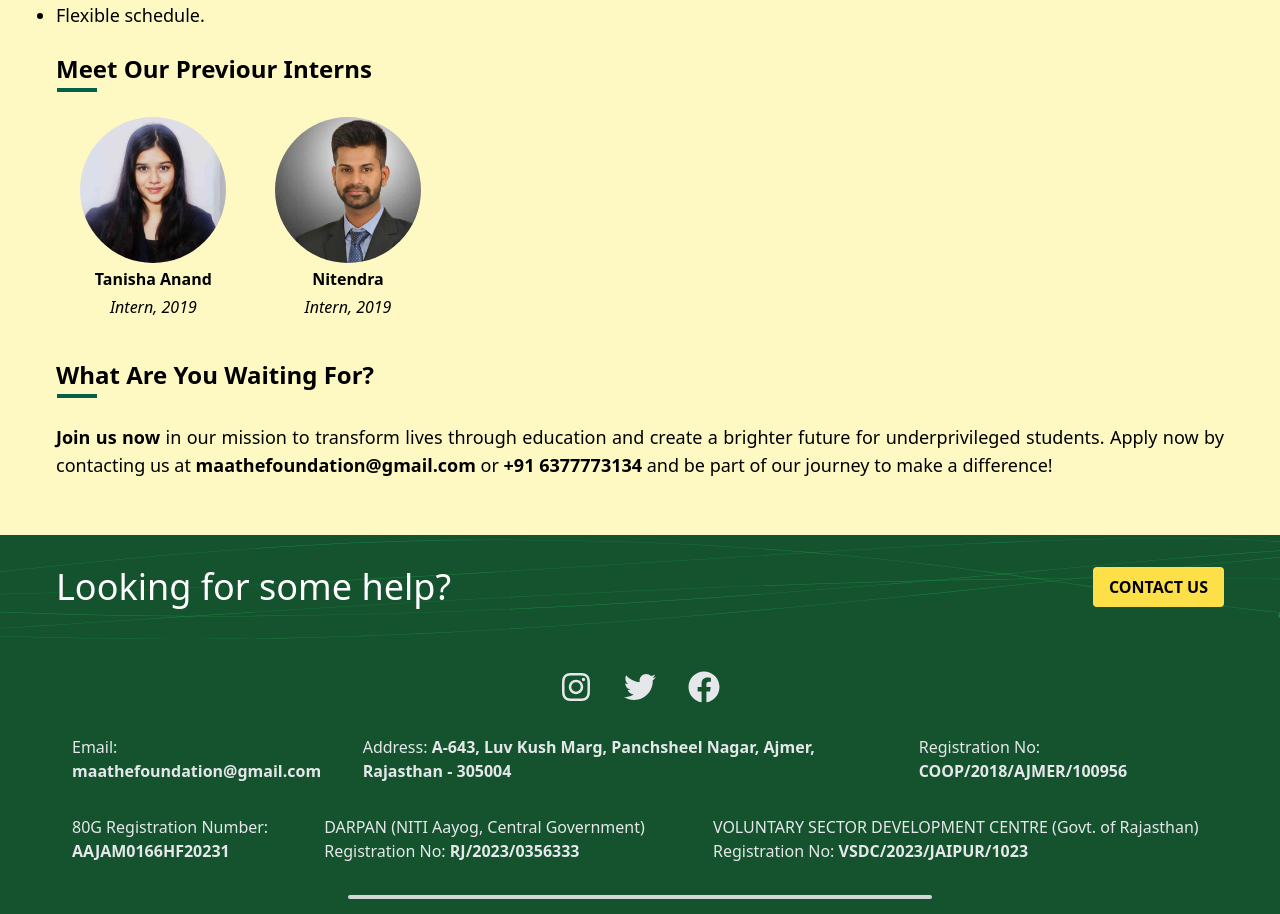
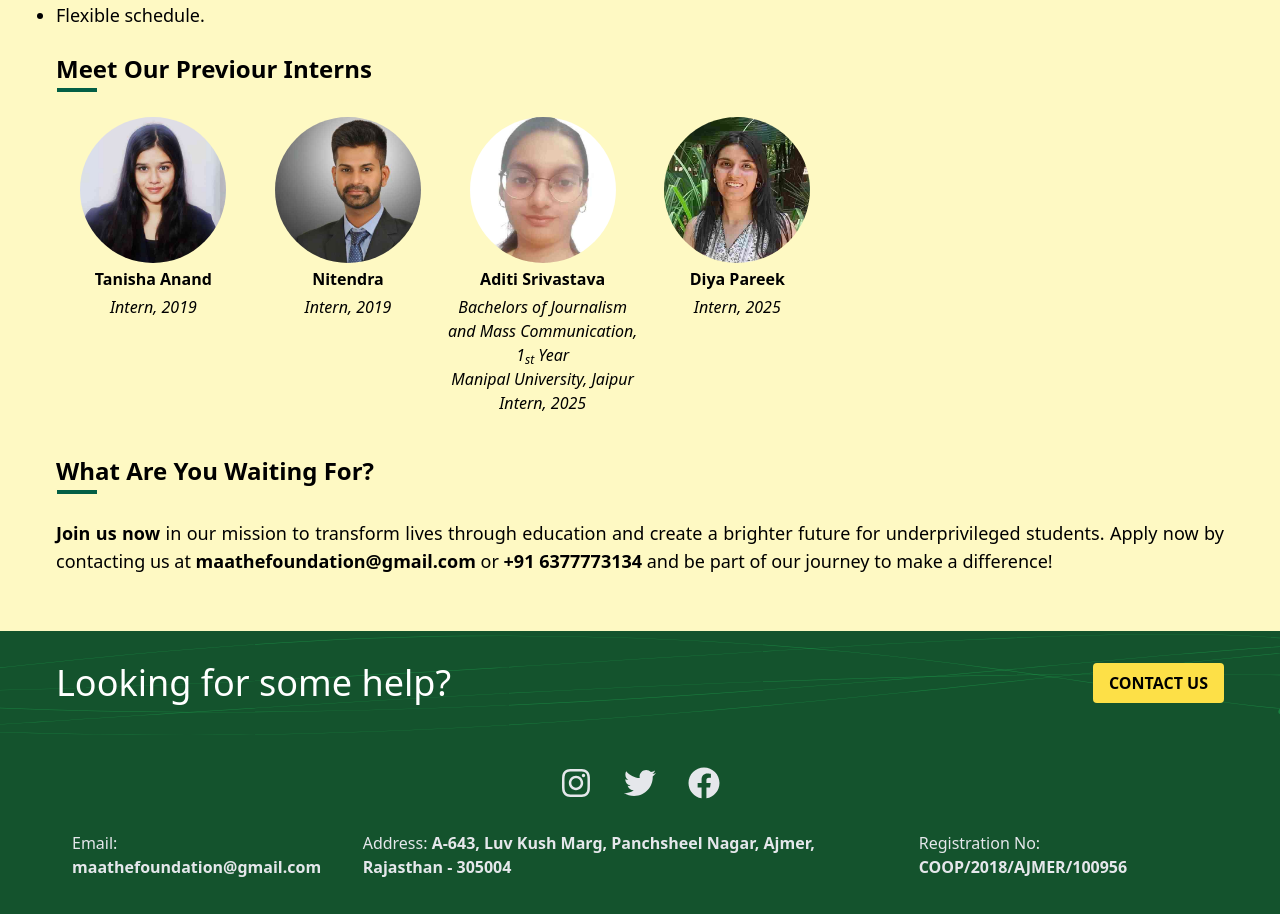
Before and after one commit to noobyogi0010/maa-the-foundation-org, a React (Create React App) app: page /internship in a window 1280 px wide. Shown: the part 1147-2061 px from the top of the page. Built offline with nearby package versions, Linux system fonts and the light colour scheme.

Commit message:
add new interns

```diff
--- a/src/containers/internship/internship.tsx
+++ b/src/containers/internship/internship.tsx
@@ -2,6 +2,8 @@ import React from 'react';
 import SectionHeading from '../../components/sectionHeading/sectionHeading';
 import intern1 from '../../assets/interns/intern1.jpg';
 import intern2 from '../../assets/interns/intern2.jpg';
+import intern3 from '../../assets/interns/intern3.jpg';
+import intern4 from '../../assets/interns/intern4.jpg';
 
 const InternshipContent = () => {
   const sectionTitle = "Join Our Mission";
@@ -65,6 +67,26 @@ const InternshipContent = () => {
           <h4 className="text-center py-1 font-bold">Nitendra</h4>
           <p className="text-center italic">Intern, 2019</p>
         </div>
+        <div className="flex flex-col mb-8 lg:mb-4 lg:w-1/6 items-center">
+          <img
+            src={intern3}
+            alt="Inter"
+            className="rounded-full w-full lg:w-3/4 content-around lg:content-normal"
+          />
+          <h4 className="text-center py-1 font-bold">Aditi Srivastava</h4>
+          <p className="text-center italic">Bachelors of Journalism and Mass Communication, 1<sub>st</sub> Year</p>
+          <p className="text-center italic">Manipal University, Jaipur</p>
+          <p className="text-center italic">Intern, 2025</p>
+        </div>
+        <div className="flex flex-col mb-8 lg:mb-4 lg:w-1/6 items-center">
+          <img
+            src={intern4}
+            alt="Inter"
+            className="rounded-full w-full lg:w-3/4 content-around lg:content-normal"
+          />
+          <h4 className="text-center py-1 font-bold">Diya Pareek</h4>
+          <p className="text-center italic">Intern, 2025</p>
+        </div>
       </div>
 
       <SectionHeading title="What Are You Waiting For?" />
```
Also changed, not shown: src/assets/interns/intern3.jpg (added), src/assets/interns/intern4.jpg (added).
